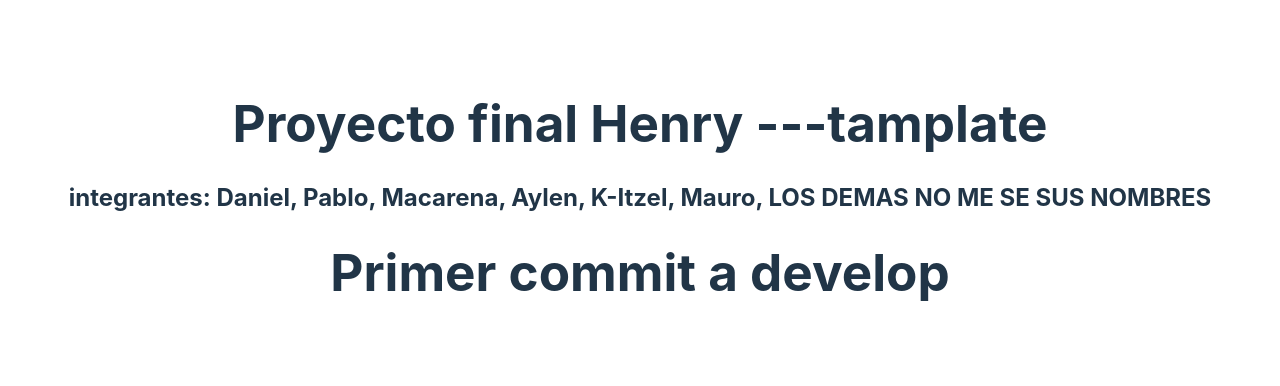
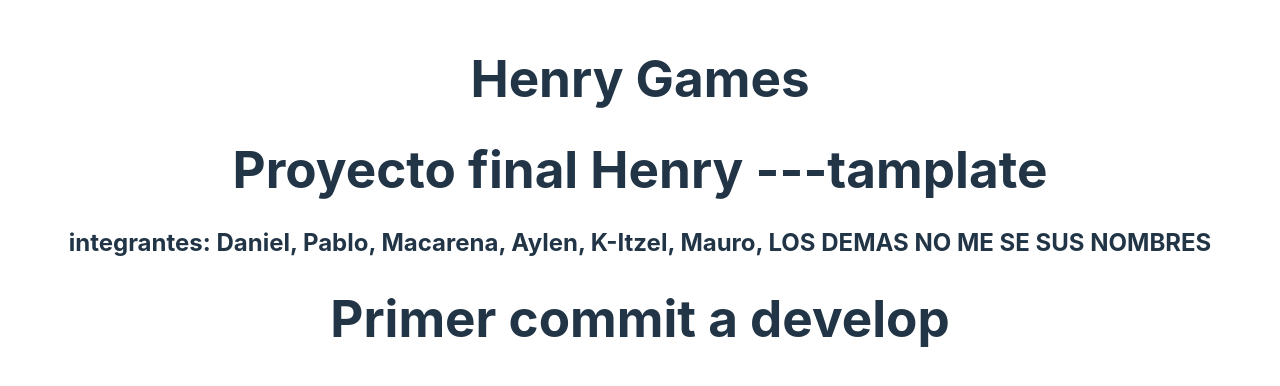
Before and after one commit to AylenGorosito313/Proyecto-Final-Henry, a React (Vite) app: page / in a window 1280 px wide. Shown: the part 202-588 px from the top of the page. Built offline with nearby package versions, Linux system fonts and the light colour scheme.

Commit message:
PROBANDO
Probando como sirve

```diff
--- a/src/pages/Home.jsx
+++ b/src/pages/Home.jsx
@@ -11,6 +11,7 @@ function Home (){
     },[dispatch])
 return(
     <div>
+        <h1>Henry Games</h1>
         <h1>Proyecto final Henry ---tamplate</h1>
         <h2>integrantes: {users && users.map(ele => ele).join(', ')}</h2>
         <h1>Primer commit a develop</h1>
```
